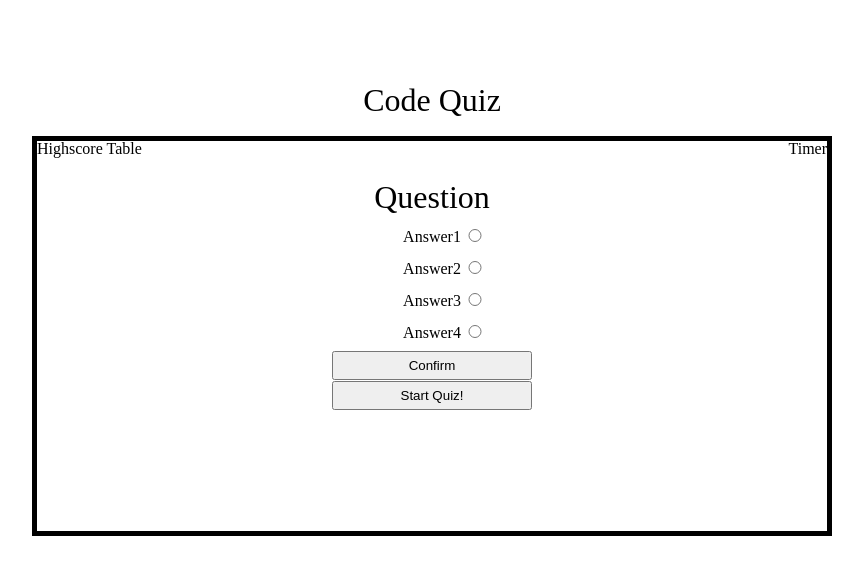
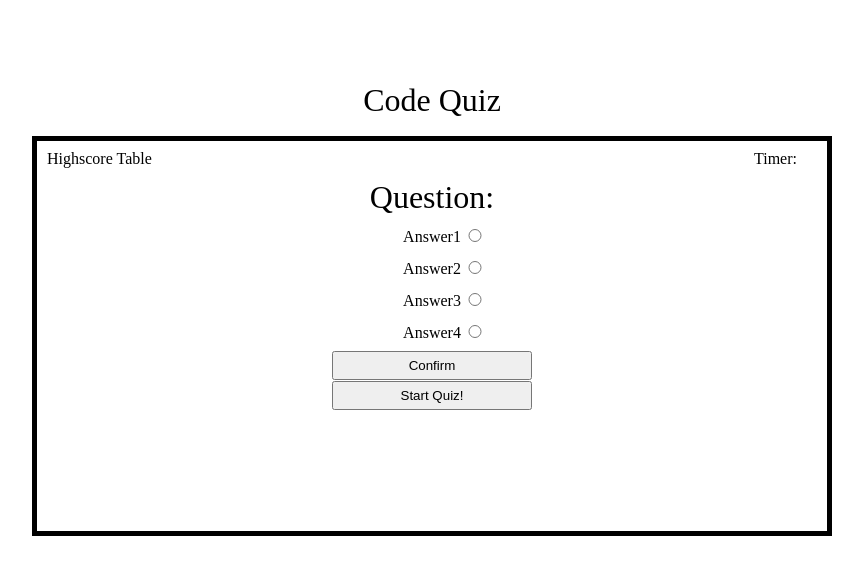
Before and after one commit to emdorgan/code-quiz, a plain HTML site: page index.html in a window 1280 px wide. Shown: the whole page, without its empty margins (208-1071 px from the left). Drawn offline with Linux system fonts and the light colour scheme.

Commit message:
added padding to highscores/timer, wrote out pseudocode for both the quiz and high-score table

```diff
--- a/assets/css/style.css
+++ b/assets/css/style.css
@@ -32,10 +32,12 @@ header{
 #high-score {
     float: left;
     top: 0;
+    padding: 10px;
 }
 #timer {
     float: right;
     top: 0;
+    padding: 10px 30px 10px 10px;
 }
 button{
     margin:0 auto;
--- a/index.html
+++ b/index.html
@@ -15,11 +15,11 @@
     <section class="card" id="card">
         <div id="card-header">
             <a id="high-score">Highscore Table</a>
-            <div id="timer">Timer</div>
+            <div id="timer">Timer: </div>
         </div>
         <article id="quiz">
             <form>
-                <p>Question</p>
+                <p>Question: </p>
                 <div>
                     <input type ="radio" class="radio" id="answer1" name="answer" value="answer1">
                     <label for ="answer1">Answer1</label>
```
Also changed, not shown: assets/scripts/script.js (+16 -2 lines), 1 other file.
